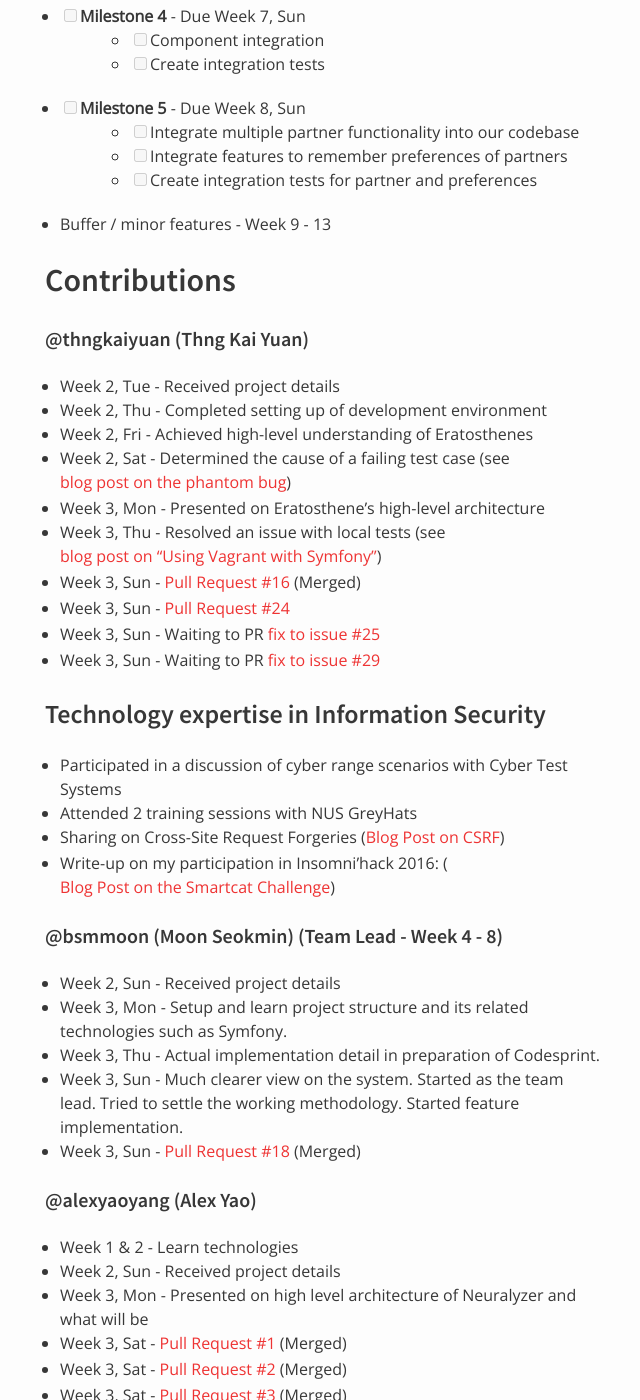
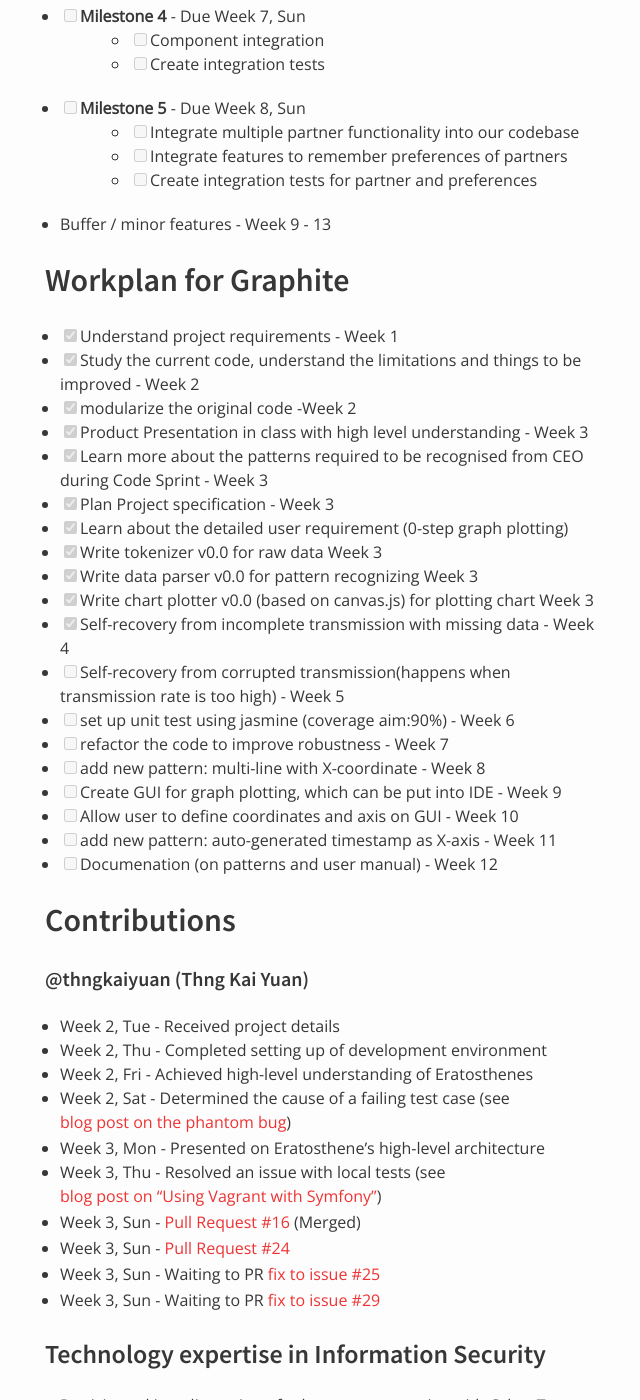
Before and after one commit to nus-oss/cs3281-AY1516S2-website, a Jekyll site: the page built from teams/codebender.md, in a window 1280 px wide and 1400 px high, scrolled down 2644 px. Shown: the whole window, without its empty margins (325-965 px from the left). Built offline with Jekyll 4.4.1, drawn with Linux system fonts in a browser that asks for light colours; some of the changed text lies outside the part shown.

Commit message:
graphite schedule

```diff
--- a/teams/codebender.md
+++ b/teams/codebender.md
@@ -13,7 +13,7 @@
  - Alex Yao ([@alexyaoyang](http://alexyy.com/))
    - Technology Expertise: Web Performance
  - Ma Tanghao ([@harryggg](https://blog.nus.edu.sg/matanghao/))
-   - Technology Expertise: AngularJS
+   - Technology Expertise: Ruby on Rails
  - Jiang Sheng ([@gisonrg](http://blog.gisonrg.me/))
    - Technology Expertise: Node.js
 
@@ -94,6 +94,27 @@
     * [ ] Create integration tests for partner and preferences
 * Buffer / minor features - Week 9 - 13
 
+## Workplan for Graphite
+
+* [x] Understand project requirements - Week 1
+* [x] Study the current code, understand the limitations and things to be improved - Week 2
+* [x] modularize the original code -Week 2
+* [x] Product Presentation in class with high level understanding - Week 3
+* [x] Learn more about the patterns required to be recognised from CEO during Code Sprint - Week 3
+* [x] Plan Project specification - Week 3
+* [x] Learn about the detailed user requirement (0-step graph plotting)
+* [x] Write tokenizer v0.0 for raw data Week 3
+* [x] Write data parser v0.0 for pattern recognizing Week 3
+* [x] Write chart plotter v0.0 (based on canvas.js) for plotting chart Week 3
+* [x] Self-recovery from incomplete transmission with missing data - Week 4
+* [ ] Self-recovery from corrupted transmission(happens when transmission rate is too high) - Week 5
+* [ ] set up unit test using jasmine (coverage aim:90%) - Week 6
+* [ ] refactor the code to improve robustness - Week 7
+* [ ] add new pattern: multi-line with X-coordinate - Week 8
+* [ ] Create GUI for graph plotting, which can be put into IDE - Week 9
+* [ ] Allow user to define coordinates and axis on GUI - Week 10
+* [ ] add new pattern: auto-generated timestamp as X-axis - Week 11
+* [ ] Documenation (on patterns and user manual) - Week 12
 
 ## Contributions
 
@@ -148,6 +169,8 @@
 * Week 3, Sun - Combine all classes and make the code functional (3 patterns recognized)
 * Week 3, Sun - implement self-recovery feature (for incomplete/erronous data in transmission)
 * Week 3, Sun - [Pull Request #1](https://github.com/codebendercc/graphic_serial_monitor/pull/6) (Reviewing) (+459 -182)
+* Week 4, Thurs - simplified the code, combined two current patterns, change the method of pattern recognition
+* Week 4, Fri - rewrite self-recovery for incompelte data transmission
 
 #### @gisonrg (Jiang Sheng)
 * Week 2, Tues - Received project details
```
